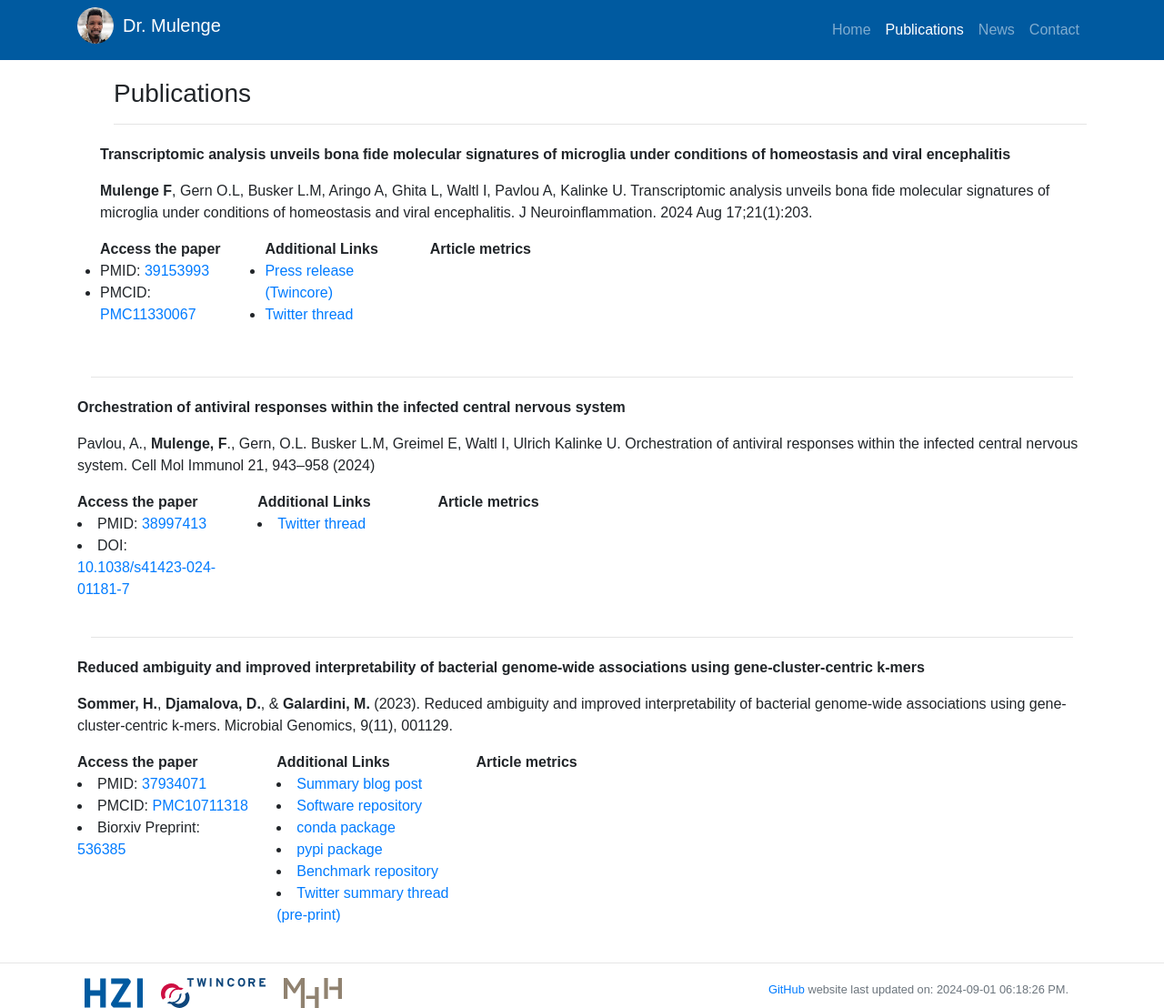
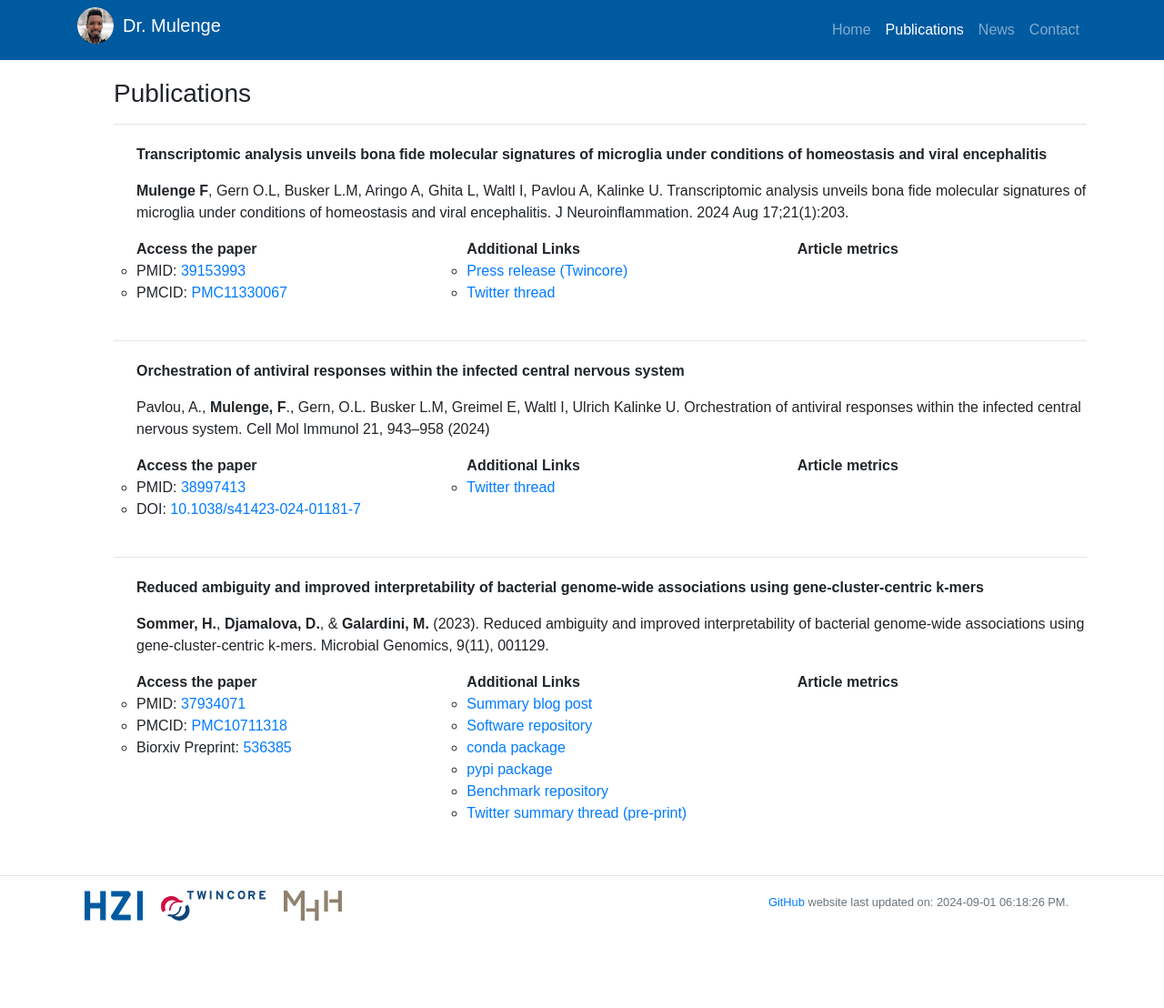
Before and after one commit to fmulenge/fmulenge.github.io, a Jekyll site: the page built from publications/index.html, in a window 1280 px wide. Shown: the whole page at 91% size. Built offline with Jekyll 4.4.1, drawn with Linux system fonts in a browser that asks for light colours; comment, search, counter and statistics services are not loaded; after the commit the page ends 1012 px from its top, so only the background shows below that.

Commit message:
Update index.html

```diff
--- a/publications/index.html
+++ b/publications/index.html
@@ -15,7 +15,7 @@ group: publications
 
 {% for publication in site.data.publications %}
 <hr>
-<div class="row" style="padding-top: 5px; margin-top: - 5px;>
+<div class="row" style="padding-top: 5px; margin-top: - 5px;">
 	<ul class="col-md-15">
 	        <div style="font-size: 100%; font-weight: bolder !important; width: 100%">{{ publication.title | markdownify }}</div>
 		<div>{{ publication.citation | markdownify }}</div>
```
